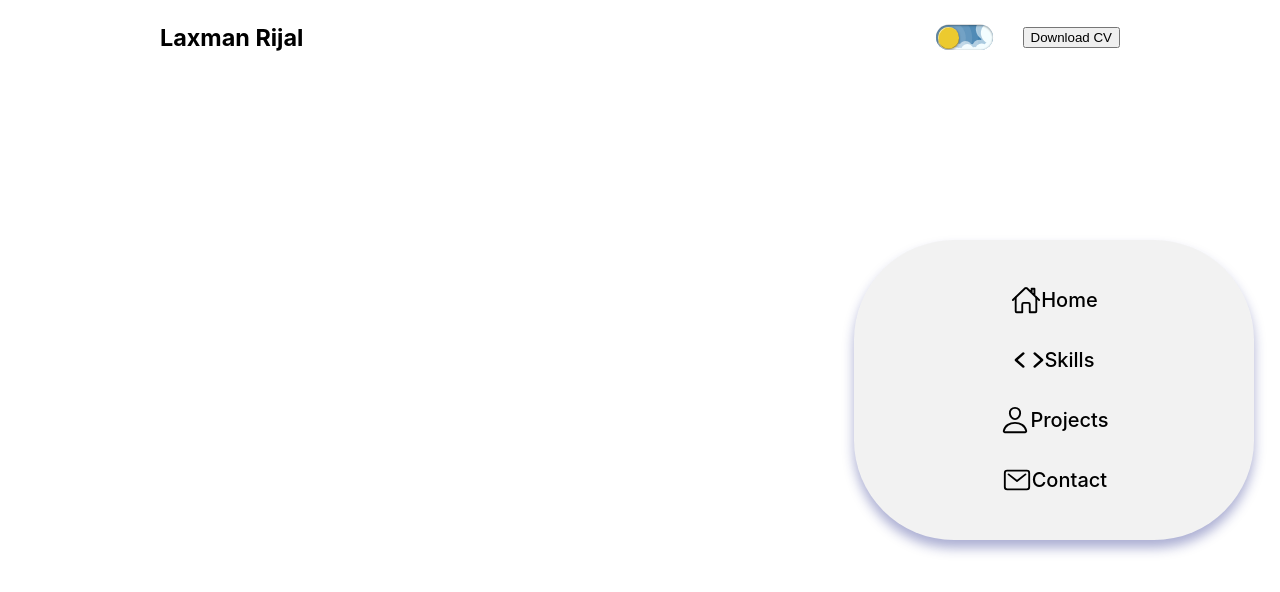
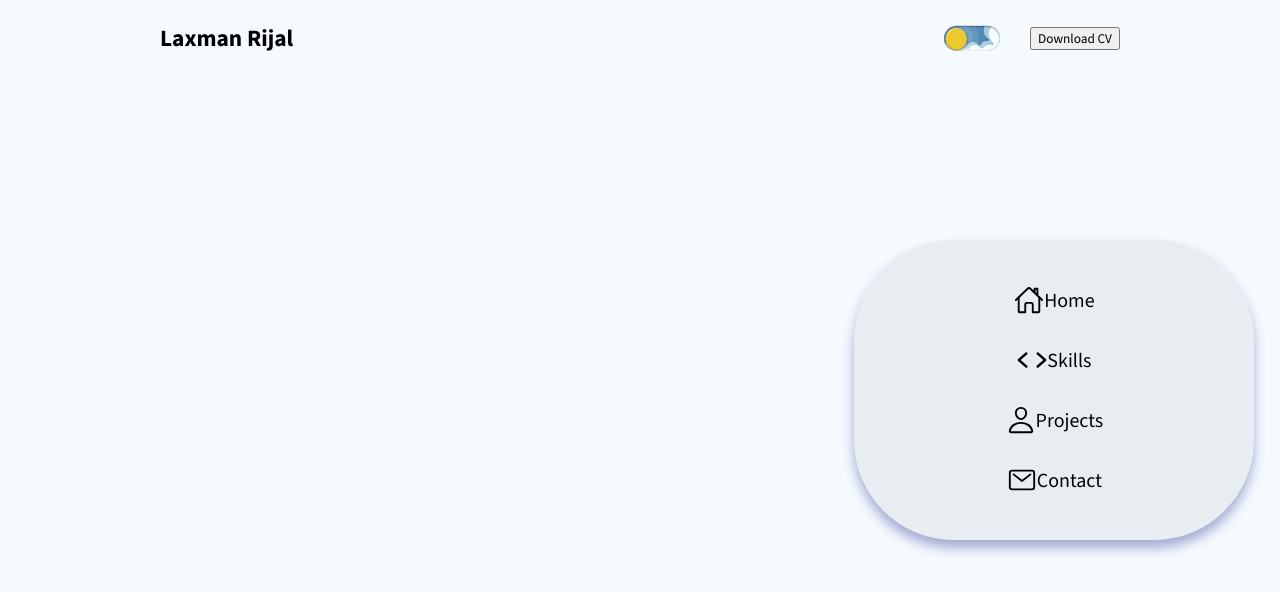
Before and after one commit to laxman1892/portfolio_website-failed-, a React (Create React App) app: page / in a window 1280 px wide. Shown: the top 592 px of the page. Built offline with nearby package versions, Linux system fonts and the light colour scheme.

Commit message:
new font

```diff
--- a/src/index.css
+++ b/src/index.css
@@ -1,12 +1,18 @@
+@import url('https://fonts.googleapis.com/css2?family=Source+Sans+3:ital,wght@0,200..900;1,200..900&display=swap');
+
+* {
+  font-family: 'Source Sans 3', Hack Nerd Font, Inconsolata, -apple-system, BlinkMacSystemFont, 'Segoe UI', 'Roboto', 'Oxygen',
+    'Ubuntu', 'Cantarell', 'Fira Sans', 'Droid Sans', 'Helvetica Neue', sans-serif;
+}
+
 body {
   margin: 0;
   padding: 0;
   box-sizing: border-box;
   scroll-behavior: smooth;
-  font-family: Hack Nerd Font, Inconsolata, -apple-system, BlinkMacSystemFont, 'Segoe UI', 'Roboto', 'Oxygen',
-    'Ubuntu', 'Cantarell', 'Fira Sans', 'Droid Sans', 'Helvetica Neue', sans-serif;
   font-weight: 500;
   font-size: 20px;
   -webkit-font-smoothing: antialiased;
   -moz-osx-font-smoothing: grayscale;
+  background: #f5faff;
 }
```
